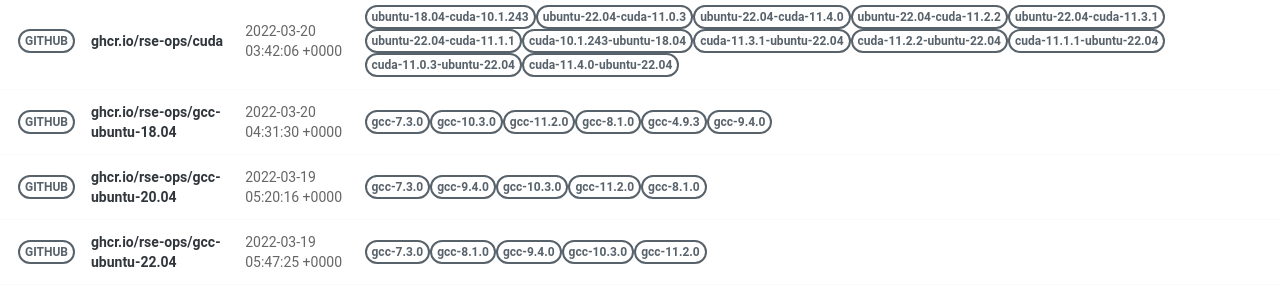
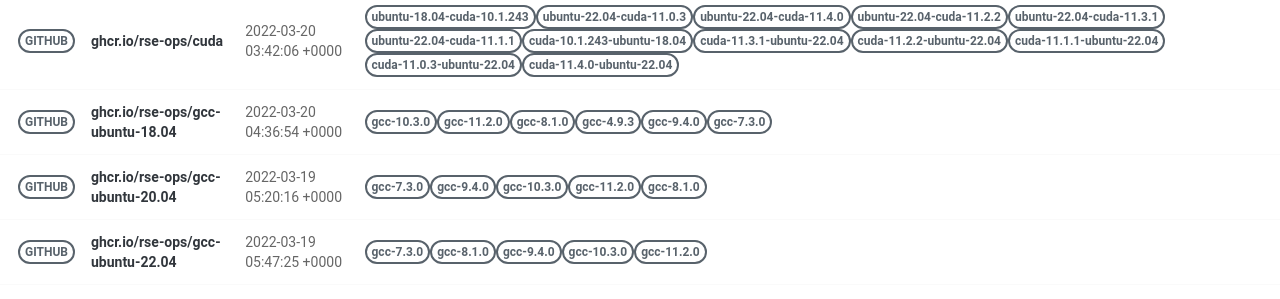
Before and after one commit to rse-ops/docker-images, a Jekyll site: the page built from pages/index.md, in a window 1280 px wide. Shown: the part 502-801 px from the top of the page. Built offline with Jekyll 4.4.1, drawn with Linux system fonts in a browser that asks for light colours; nearby versions of some CDN libraries.

Commit message:
Automated push to update library 2022-03-20

```diff
--- a/_library/ghcr.io-rse-ops-gcc-ubuntu-18.04.md
+++ b/_library/ghcr.io-rse-ops-gcc-ubuntu-18.04.md
@@ -1,14 +1,11 @@
 ---
 layout: container
 name: ghcr.io/rse-ops/gcc-ubuntu-18.04
-updated_at: 2022-03-20 04:31:30.906161
+updated_at: 2022-03-20 04:36:54.944371
 
 
 container_url: https://github.com/orgs/rse-ops/packages/container/package/gcc-ubuntu-18.04
 versions:
- - tag: gcc-7.3.0
-   dockerfile: https://github.com/rse-ops/docker-images/blob/main/ubuntu/gcc/Dockerfile
-   manifest: https://crane.ggcr.dev/manifest/ghcr.io/rse-ops/gcc-ubuntu-18.04:gcc-7.3.0
  - tag: gcc-10.3.0
    dockerfile: https://github.com/rse-ops/docker-images/blob/main/ubuntu/gcc/Dockerfile
    manifest: https://crane.ggcr.dev/manifest/ghcr.io/rse-ops/gcc-ubuntu-18.04:gcc-10.3.0
```
Also changed, not shown: other parts of _library/ghcr.io-rse-ops-gcc-ubuntu-18.04.md (+3 -0 lines).
